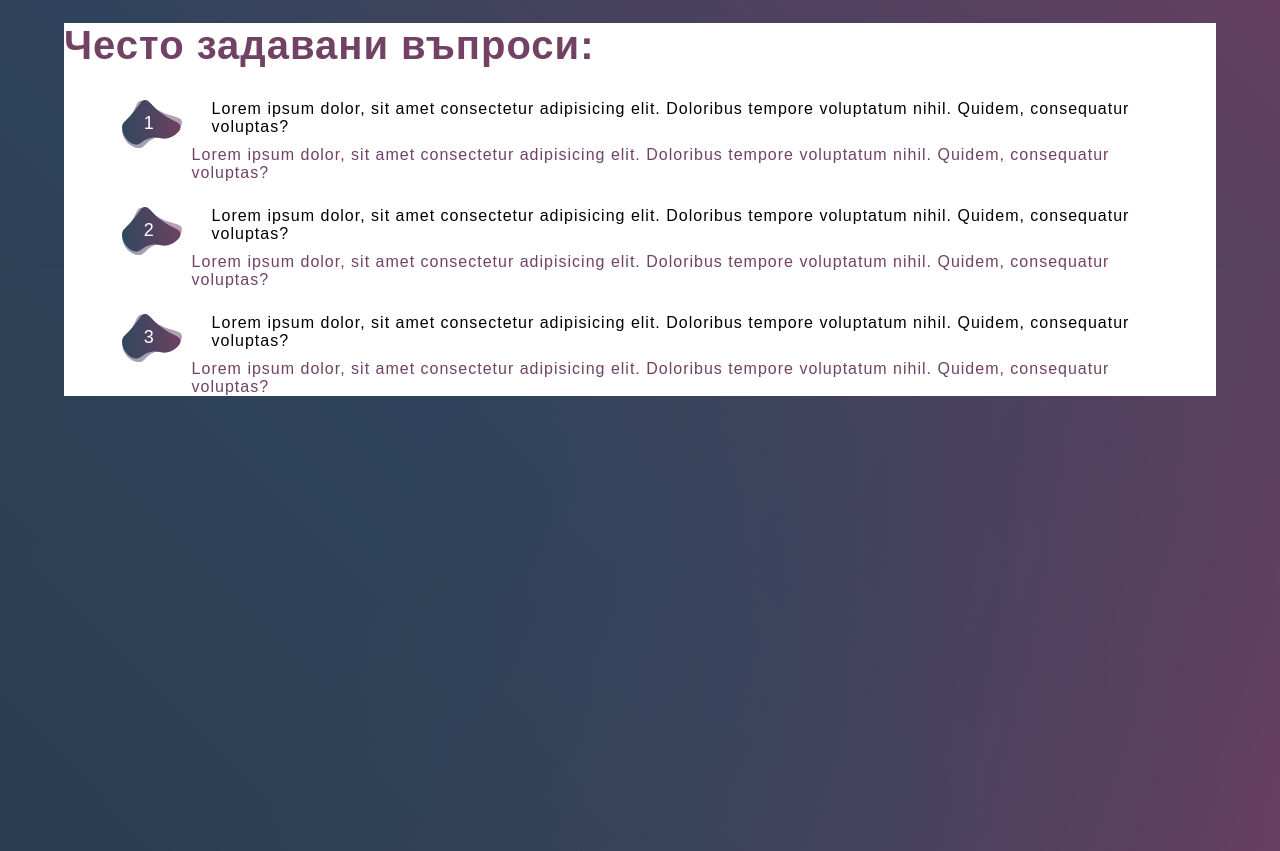
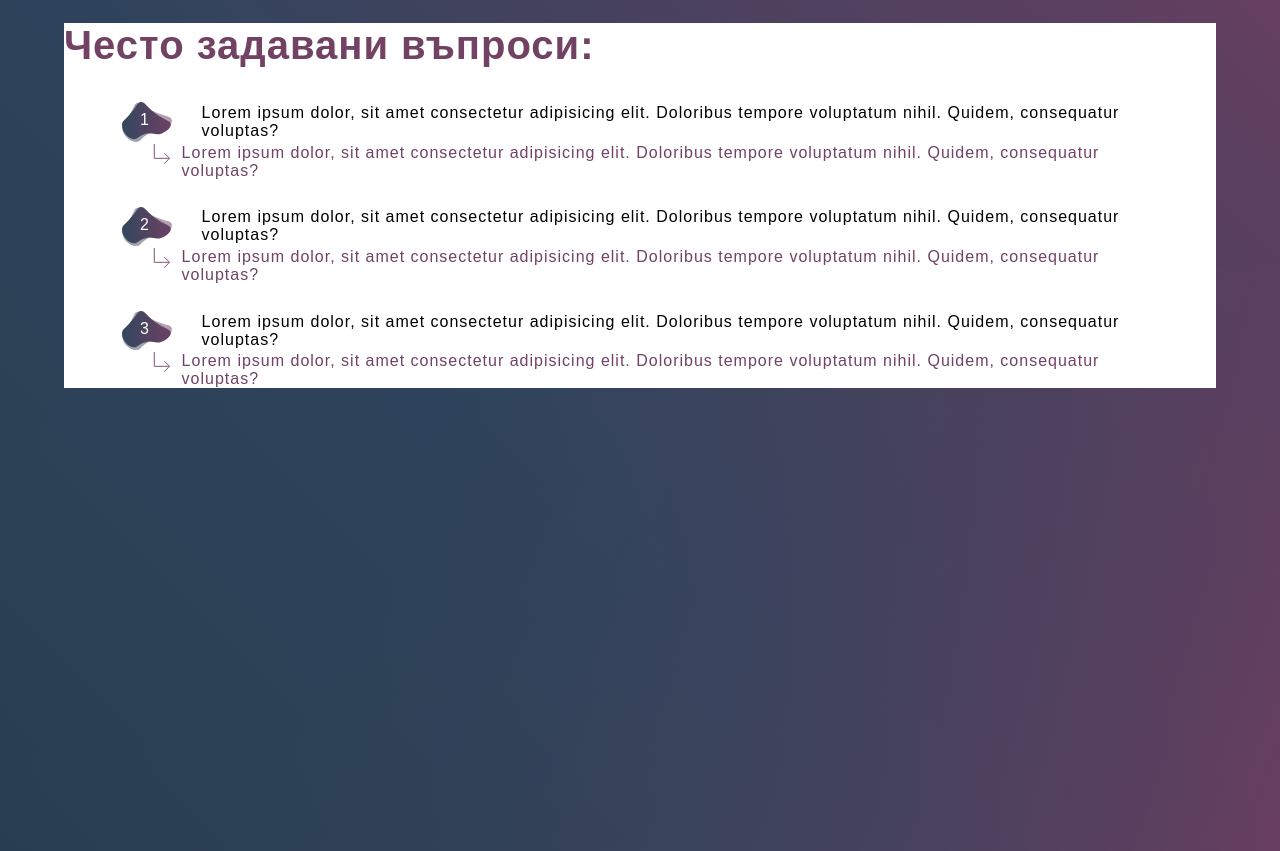
Before and after one commit to ZdravkoHristov/DigiBuddy, a React (Create React App) app in the folder frontend/: page / in a window 1280 px wide. Shown: the part 1374-2225 px from the top of the page. Built offline with nearby package versions, Linux system fonts and the light colour scheme; a web font is replaced by a local one.

Commit message:
added arrows and changed the layout of the grid

```diff
--- a/frontend/src/components/FaqItem.js
+++ b/frontend/src/components/FaqItem.js
@@ -1,15 +1,20 @@
-import a from '../assets/svgs/faq-home.svg';
+import stain from '../assets/svgs/faq-home.svg';
+import arrow from '../assets/svgs/arrow.svg';
 export default function FaqItem({ number, question, answer }) {
 	return (
 		<div className='item'>
-			<div className='illustrations'>
+			<div className='top-row'>
 				<div className='number-wrapper'>
-					<img src={a} alt='' />
+					<img src={stain} alt='stain' />
 					<span className='number'>{number}</span>
 				</div>
+				<p className='question'>{question}</p>
 			</div>
-			<div className='text'>
-				<p className='question'>{question}</p>
+			<div className='bottom-row'>
+				<div className='arrow-holder'>
+					<img class='arrow-img' src={arrow} alt='arrow' />
+				</div>
+
 				<p className='answer'>{answer}</p>
 			</div>
 		</div>
--- a/frontend/src/components/styles/Faq.style.js
+++ b/frontend/src/components/styles/Faq.style.js
@@ -16,7 +16,6 @@ const FaqEl = styled.section`
 
 	.question {
 		padding-left: 20px;
-		margin-bottom: 10px;
 	}
 
 	.answer {
@@ -24,10 +23,29 @@ const FaqEl = styled.section`
 	}
 
 	.item {
+		margin-bottom: 25px;
+	}
+
+	.top-row,
+	.bottom-row {
 		display: grid;
-		grid-template-columns: 60px 1fr;
+		grid-template-columns: 50px 1fr;
 		grid-gap: 10px;
-		margin-bottom: 25px;
+	}
+
+	.question {
+		align-self: center;
+	}
+
+	.arrow-holder {
+		display: flex;
+
+		justify-content: flex-end;
+	}
+
+	.arrow-img {
+		width: 20px;
+		height: 20px;
 	}
 
 	.number-wrapper {
@@ -42,7 +60,7 @@ const FaqEl = styled.section`
 	.number-wrapper .number {
 		color: #fff;
 		position: absolute;
-		font-size: 18px;
+		font-size: 16px;
 		left: 37%;
 		top: 25%;
 	}
```
Also changed, not shown: frontend/src/assets/svgs/arrow.svg (added).
